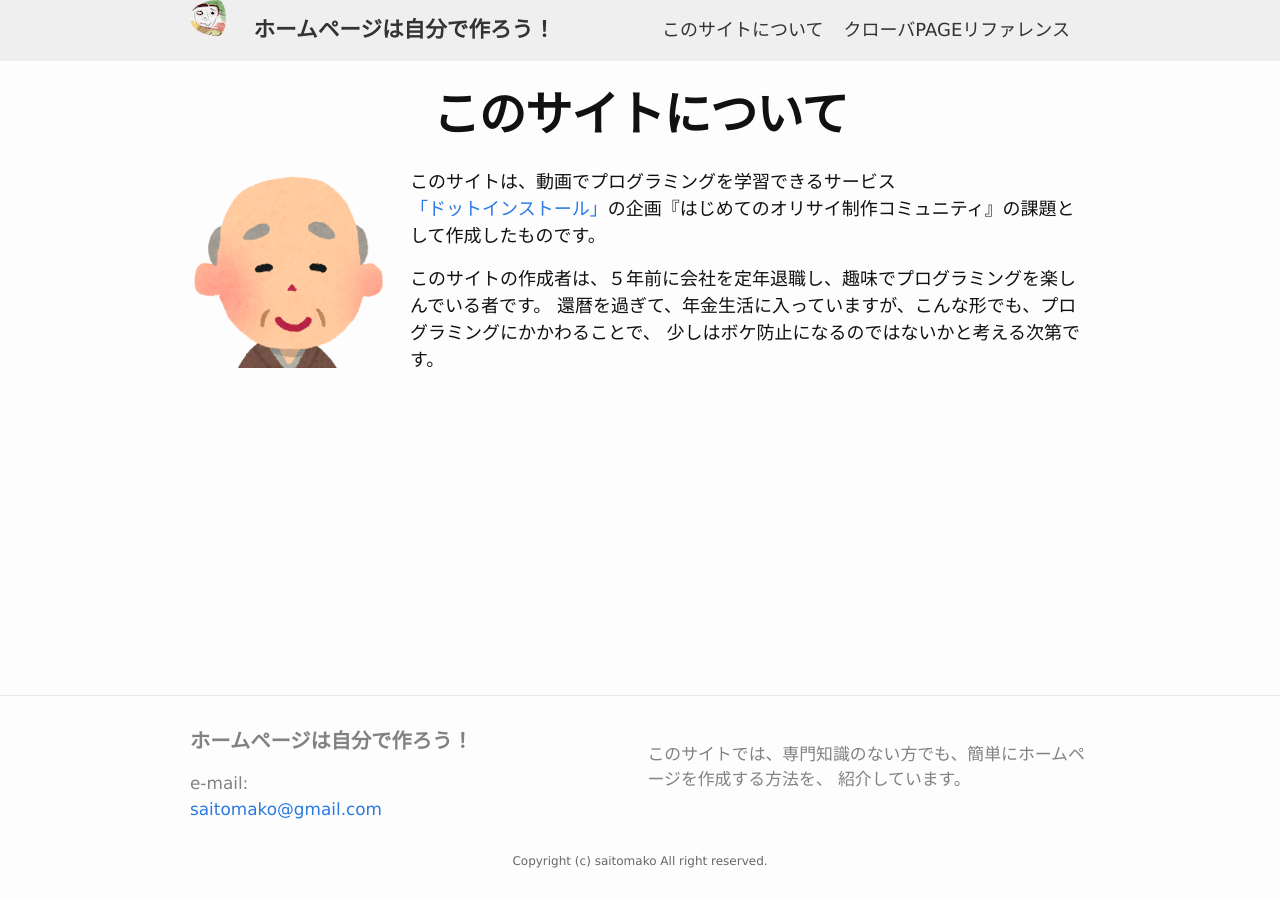
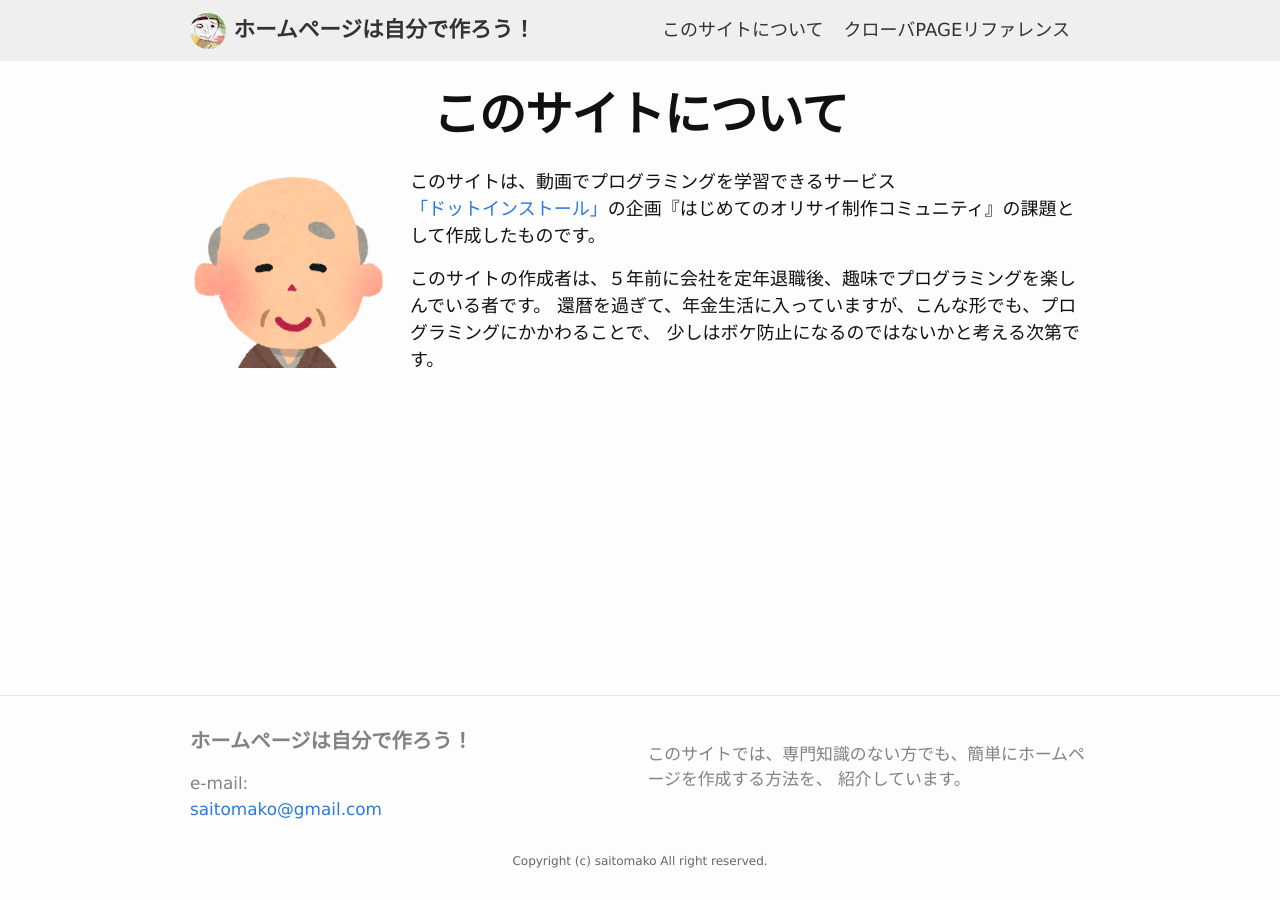
Before and after one commit to saitomako/hpbyself, a Jekyll site: the page built from about.md, in a window 1280 px wide. Built offline with Jekyll 4.4.1, drawn with Linux system fonts in a browser that asks for light colours.

Commit message:
update etc

```diff
--- a/_sass/_layout.scss
+++ b/_sass/_layout.scss
@@ -36,6 +36,9 @@ ul.check-mark {
 
 #myprof {
   border-radius: 50%;
+  max-width: 100%;
+  padding: 0;
+  float: none;
 }
 
 .site-nav {
--- a/about.md
+++ b/about.md
@@ -9,6 +9,6 @@ class: about
 
 このサイトは、動画でプログラミングを学習できるサービス[「ドットインストール」](https://dotinstall.com/)の企画『はじめてのオリサイ制作コミュニティ』の課題として作成したものです。
 
-このサイトの作成者は、５年前に会社を定年退職し、趣味でプログラミングを楽しんでいる者です。
+このサイトの作成者は、５年前に会社を定年退職後、趣味でプログラミングを楽しんでいる者です。
 還暦を過ぎて、年金生活に入っていますが、こんな形でも、プログラミングにかかわることで、
 少しはボケ防止になるのではないかと考える次第です。
```
Also changed, not shown: index.md (+3 -1 lines), 11 other files.
